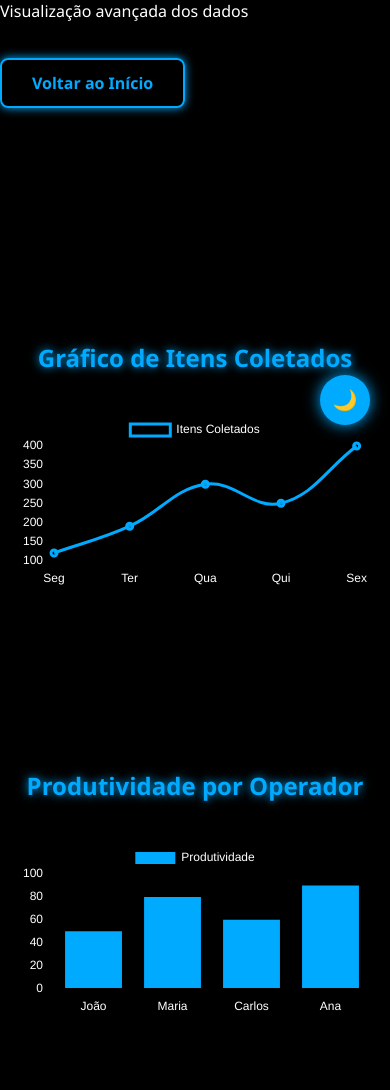
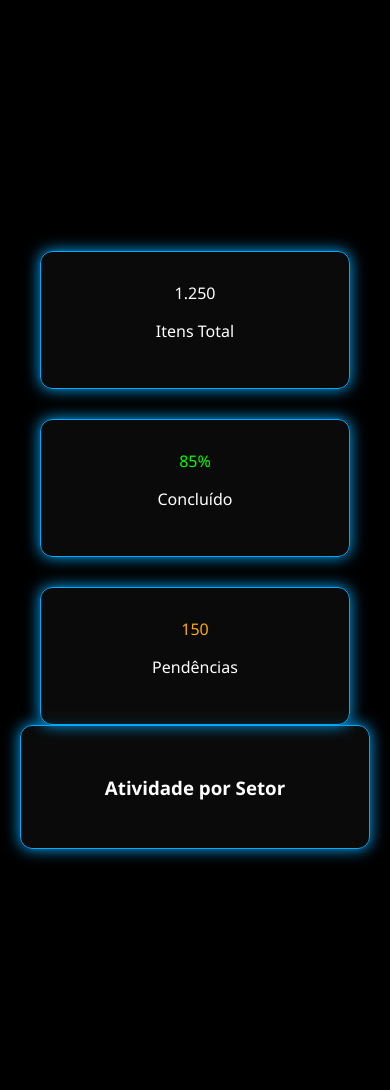
Before and after one commit to inventariohibrido2026/inventario-hibrido, a plain HTML site: page dashboard.html in a window 390 px wide. Shown: the part 399-1489 px from the top of the page. After the commit the page ends 1328 px from the top, so only its background shows below. Drawn offline with nearby package versions, Linux system fonts and the light colour scheme.

Commit message:
Update dashboard.html

```diff
--- a/dashboard.html
+++ b/dashboard.html
@@ -1,117 +1,65 @@
-<a href="dashboard.html" class="btn-neon">Ver Dashboard</a>
 <!DOCTYPE html>
 <html lang="pt-BR">
 <head>
   <meta charset="UTF-8">
-  <title>Dashboard – Inventário Híbrido</title>
+  <meta name="viewport" content="width=device-width, initial-scale=1.0">
+  <title>Dashboard - Inventário Híbrido</title>
   <link rel="stylesheet" href="style.css">
-
-  <!-- Biblioteca de gráficos -->
-  <script src="https://cdn.jsdelivr.net/npm/chart.js"></script>
 </head>
 <body>
 
-  <!-- BOTÃO TEMA -->
-  <button id="theme-toggle" class="theme-btn">🌙</button>
+  <nav class="menu-futurista">
+    <div class="menu-logo">IH</div>
+    <ul class="menu-links">
+      <li><a href="index.html">Início</a></li>
+      <li><a href="dashboard.html">Dashboard</a></li>
+      <li><a href="inventario.html">Inventário</a></li>
+      <li><a href="relatorios.html">Relatórios</a></li>
+    </ul>
+    <div class="menu-hamburguer" onclick="toggleMenu()">☰</div>
+  </nav>
 
   <header class="hero small-hero">
     <div class="hero-content">
-      <h1 class="glow-title">Dashboard Futurista</h1>
-      <p class="glow-subtitle">Visualização avançada dos dados</p>
-      <a href="index.html" class="btn-neon">Voltar ao Início</a>
+      <h1 class="glow-title">Painel de Controle</h1>
+      <p class="glow-subtitle">Monitoramento de ativos em tempo real</p>
     </div>
   </header>
 
-  <!-- GRÁFICOS -->
-  <section class="section dark-section">
-    <h2 class="section-title">Gráfico de Itens Coletados</h2>
-    <canvas id="grafico1" class="chart"></canvas>
+  <section class="section">
+    <div class="grid-3">
+      <div class="card neon-card dash-card">
+        <span class="dash-number">1.250</span>
+        <p>Itens Total</p>
+        <div class="progress-bar"><div class="progress-fill" style="width: 100%;"></div></div>
+      </div>
+
+      <div class="card neon-card dash-card">
+        <span class="dash-number" style="color: #00ff00;">85%</span>
+        <p>Concluído</p>
+        <div class="progress-bar"><div class="progress-fill" style="width: 85%; background: #00ff00;"></div></div>
+      </div>
+
+      <div class="card neon-card dash-card">
+        <span class="dash-number" style="color: #ffaa00;">150</span>
+        <p>Pendências</p>
+        <div class="progress-bar"><div class="progress-fill" style="width: 25%; background: #ffaa00;"></div></div>
+      </div>
+    </div>
+
+    <div class="dashboard-charts">
+      <div class="card neon-card chart-placeholder">
+        <h3>Atividade por Setor</h3>
+        <div class="simulated-chart">
+            <div class="bar" style="height: 60%;"></div>
+            <div class="bar" style="height: 85%;"></div>
+            <div class="bar" style="height: 40%;"></div>
+            <div class="bar" style="height: 95%;"></div>
+        </div>
+      </div>
+    </div>
   </section>
 
-  <section class="section">
-    <h2 class="section-title">Produtividade por Operador</h2>
-    <canvas id="grafico2" class="chart"></canvas>
-  </section>
-
-  <section class="section dark-section">
-    <h2 class="section-title">Distribuição por Setor</h2>
-    <canvas id="grafico3" class="chart"></canvas>
-  </section>
-
-  <footer class="footer">
-    <p>© 2026 Inventário Híbrido – Dashboard Futurista</p>
-  </footer>
-
   <script src="script.js"></script>
-
-  <script>
-    /* ============================
-       GRÁFICO 1 – LINHA
-    ============================ */
-    new Chart(document.getElementById("grafico1"), {
-      type: "line",
-      data: {
-        labels: ["Seg", "Ter", "Qua", "Qui", "Sex"],
-        datasets: [{
-          label: "Itens Coletados",
-          data: [120, 190, 300, 250, 400],
-          borderColor: "#00aaff",
-          borderWidth: 3,
-          tension: 0.4,
-          fill: false
-        }]
-      },
-      options: {
-        responsive: true,
-        plugins: { legend: { labels: { color: "#fff" } } },
-        scales: {
-          x: { ticks: { color: "#fff" } },
-          y: { ticks: { color: "#fff" } }
-        }
-      }
-    });
-
-    /* ============================
-       GRÁFICO 2 – BARRAS
-    ============================ */
-    new Chart(document.getElementById("grafico2"), {
-      type: "bar",
-      data: {
-        labels: ["João", "Maria", "Carlos", "Ana"],
-        datasets: [{
-          label: "Produtividade",
-          data: [50, 80, 60, 90],
-          backgroundColor: "#00aaff"
-        }]
-      },
-      options: {
-        responsive: true,
-        plugins: { legend: { labels: { color: "#fff" } } },
-        scales: {
-          x: { ticks: { color: "#fff" } },
-          y: { ticks: { color: "#fff" } }
-        }
-      }
-    });
-
-    /* ============================
-       GRÁFICO 3 – PIZZA
-    ============================ */
-    new Chart(document.getElementById("grafico3"), {
-      type: "pie",
-      data: {
-        labels: ["Estoque", "TI", "Financeiro", "Compras"],
-        datasets: [{
-          data: [40, 25, 20, 15],
-          backgroundColor: ["#00aaff", "#00ffff", "#0077ff", "#0055aa"]
-        }]
-      },
-      options: {
-        responsive: true,
-        plugins: { legend: { labels: { color: "#fff" } } }
-      }
-    });
-  </script>
-
 </body>
 </html>
```
